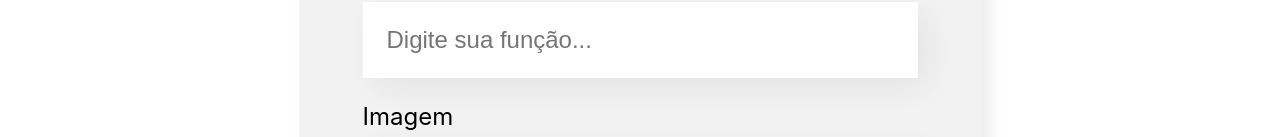
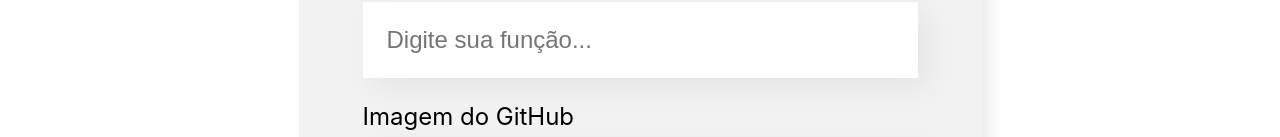
Before and after one commit to iago-monteirog/organo2, a React (Create React App) app: page / in a window 1280 px wide. Shown: the part 792-929 px from the top of the page. Built offline with nearby package versions, Linux system fonts and the light colour scheme; the HTML template or start-up script is replaced by a standard one.

Commit message:
atualiza label do campo da imagem

```diff
--- a/src/components/Formulario/Formulario.js
+++ b/src/components/Formulario/Formulario.js
@@ -35,7 +35,7 @@ const Formulario = (props) => {
 
                 <CampoTexto obrigatorio={true} label="Função" placeholder="Digite sua função" valor = {cargo} aoAlterado={valor => setCargo(valor)} />
 
-                <CampoTexto label="Imagem" placeholder="Digite o endereço da imagem" valor = {imagem} aoAlterado={valor => setImagem(valor)}/>
+                <CampoTexto label="Imagem do GitHub" placeholder="Digite o endereço da imagem" valor = {imagem} aoAlterado={valor => setImagem(valor)}/>
 
                 <CampoTexto label="Recompensa" placeholder="Digite a recompensa para sua cabeça" valor = {recompensa} aoAlterado={valor => setRecompensa(valor)}/>
 
```
